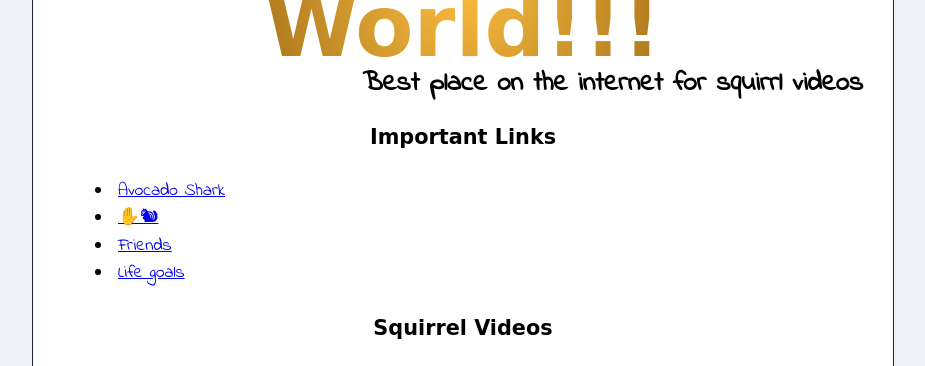
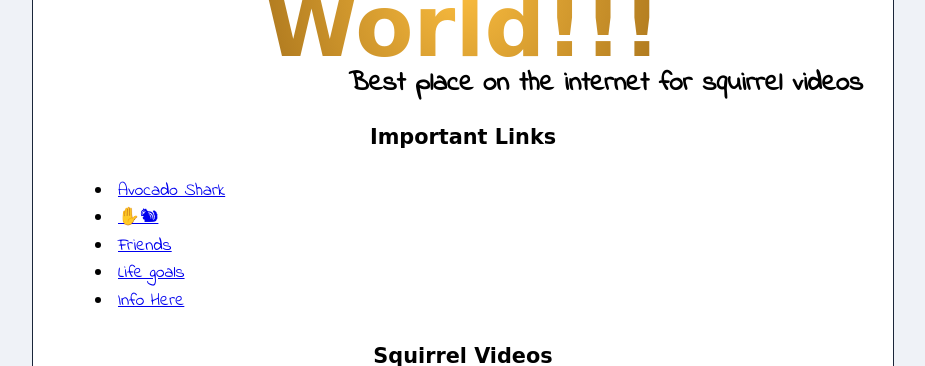
Before and after one commit to worldsquirrel/worldsquirrel.github.io, a plain HTML site: page index.html in a window 1280 px wide. Shown: the part 161-527 px from the top of the page, without its empty margins (177-1102 px from the left). Drawn offline with Linux system fonts and the light colour scheme; a web font is replaced by a local one.

Commit message:
Changing stuff
🎉

```diff
--- a/index.html
+++ b/index.html
@@ -9,7 +9,7 @@
     <body>
        <main>
            <h1>Squirrel World!!!</h1>
-           <h2>Best place on the internet for squirrl videos</h2>
+           <h2>Best place on the internet for squirrel videos</h2>
 
 
            <h3>Important Links</h3>
@@ -18,13 +18,16 @@
                <a href="https://imgur.com/t/squirrel/2ZNtOGa">Avocado Shark</a>
              </li>
              <li>
-               <a href="https://imgur.com/t/squirrel/Q57FPBz"> ✋🐿</a>
+               <a href="https://imgur.com/t/squirrel/Q57FPBz">✋🐿</a>
              </li>
              <li>
                <a href="https://imgur.com/t/squirrel/gKO3QM0">Friends</a>
              </li>
              <li>
                <a href="https://imgur.com/t/squirrel/gJOLMIk">Life goals</a>
+             </li>
+             <li>
+               <a href='https://en.wikipedia.org/wiki/Squirrel'>Info Here</a>
              </li>
            </ul>
 
```
